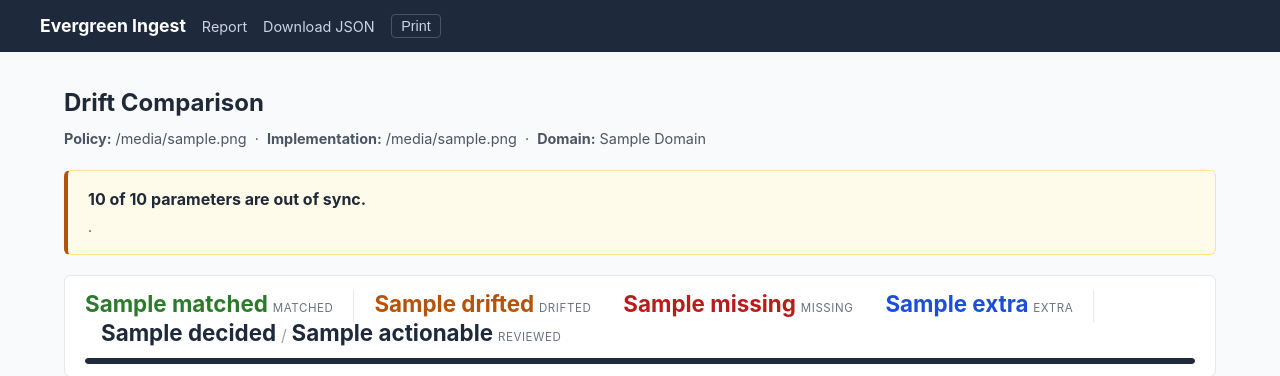
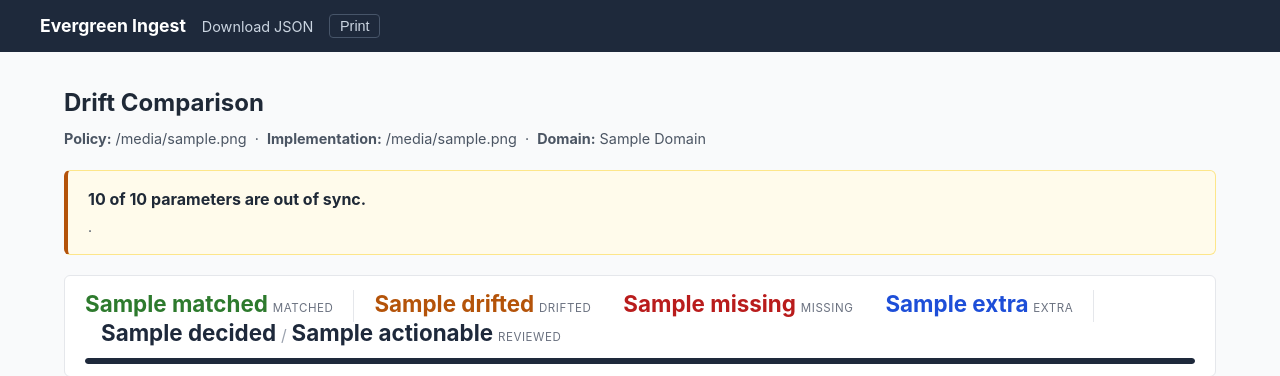
Before and after one commit to akschneider1/Evergreen-Ingest-v2, a FastAPI app: template Evergreen-Ingest/templates/compare.html in a window 1280 px wide. Shown: the top 376 px of the page. Run offline with FastAPI, Linux system fonts and the light colour scheme; the template is opened without the code that fills it: most values are stand-ins (such as "Sample title", 1, 10 or a date in 2020).

Commit message:
Remove stale Report nav link from compare header
The /report route 404s on ephemeral deployments where output/ is cleared.
Download JSON and Print cover the export use cases without a separate route.

Co-Authored-By: Claude Sonnet 4.6 <noreply@anthropic.com>

```diff
--- a/Evergreen-Ingest/templates/compare.html
+++ b/Evergreen-Ingest/templates/compare.html
@@ -11,7 +11,6 @@
   <div class="header-inner">
     <a href="/" class="logo">Evergreen Ingest</a>
     <nav class="header-nav">
-      <a href="/compare/{{ comparison.comparison_id }}/report">Report</a>
       <a href="/compare/{{ comparison.comparison_id }}/report.json">Download JSON</a>
       <button onclick="window.print()" class="btn-nav-print">Print</button>
     </nav>
```
